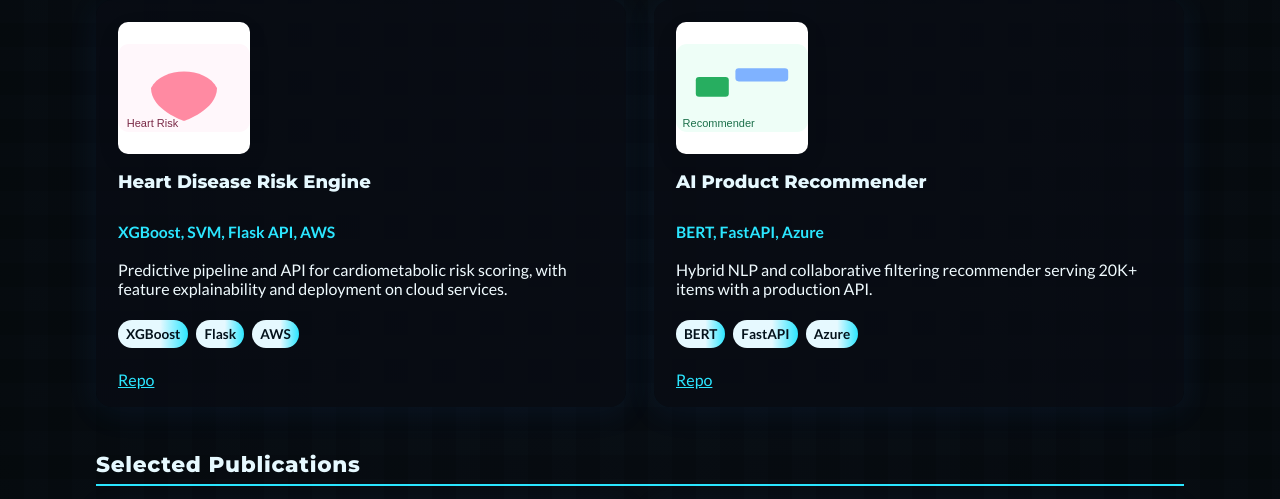
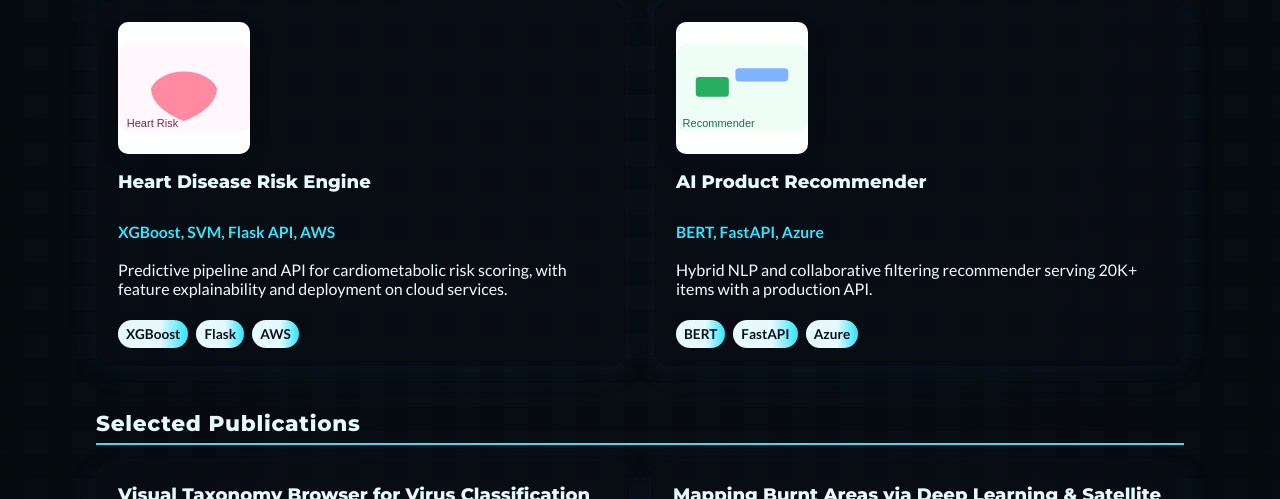
Before and after one commit to bsvskashyap/kashyap_balakavi-portfolio, a plain HTML site: page index.html in a window 1280 px wide. Shown: the part 3505-4004 px from the top of the page. Drawn offline with Linux system fonts and the light colour scheme.

Commit message:
Update index.html

```diff
--- a/index.html
+++ b/index.html
@@ -265,7 +265,7 @@
                         <div class="subtitle">XGBoost, SVM, Flask API, AWS</div>
                         <p class="info-list">Predictive pipeline and API for cardiometabolic risk scoring, with feature explainability and deployment on cloud services.</p>
                         <div class="project-tags"><span class="tag">XGBoost</span><span class="tag">Flask</span><span class="tag">AWS</span></div>
-                        <div style="margin-top:10px"><a href="https://github.com/bsvskashyap/heart-disease-risk" data-preview data-title="Heart Disease Risk" data-desc="Predictive pipeline and API for cardiometabolic risk scoring with explainability." data-thumb="assets/images/heart-risk.svg" data-tags="XGBoost,Flask,AWS">Repo</a></div>
+                        <!-- <div style="margin-top:10px"><a href="https://github.com/bsvskashyap/heart-disease-risk" data-preview data-title="Heart Disease Risk" data-desc="Predictive pipeline and API for cardiometabolic risk scoring with explainability." data-thumb="assets/images/heart-risk.svg" data-tags="XGBoost,Flask,AWS">Repo</a></div> -->
                     </div>
                 </div>
 
@@ -276,7 +276,7 @@
                         <div class="subtitle">BERT, FastAPI, Azure</div>
                         <p class="info-list">Hybrid NLP and collaborative filtering recommender serving 20K+ items with a production API.</p>
                         <div class="project-tags"><span class="tag">BERT</span><span class="tag">FastAPI</span><span class="tag">Azure</span></div>
-                        <div style="margin-top:10px"><a href="https://github.com/bsvskashyap/product-recommender" data-preview data-title="AI Product Recommender" data-desc="Hybrid NLP + collaborative filtering recommender serving 20K+ items with a production API." data-thumb="assets/images/product-recommender.svg" data-tags="BERT,FastAPI,Azure">Repo</a></div>
+                        <!-- <div style="margin-top:10px"><a href="https://github.com/bsvskashyap/product-recommender" data-preview data-title="AI Product Recommender" data-desc="Hybrid NLP + collaborative filtering recommender serving 20K+ items with a production API." data-thumb="assets/images/product-recommender.svg" data-tags="BERT,FastAPI,Azure">Repo</a></div> -->
                     </div>
                 </div>
             </div>
```
